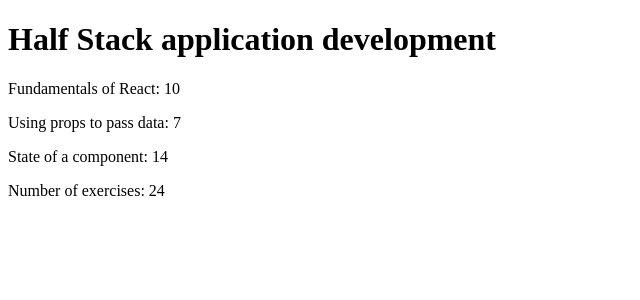
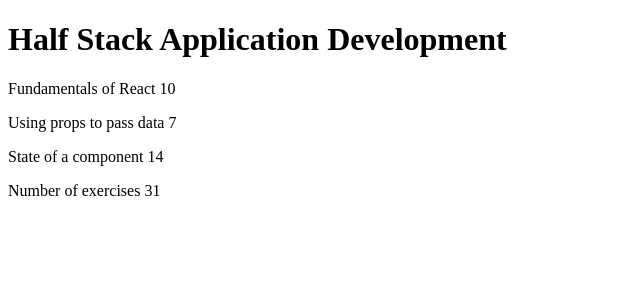
Before and after one commit to SidneyBuckner/full-stack-open-sandbox, a React (Create React App) app in the folder exercise-course-info/: page / in a window 1280 px wide. Shown: the top 300 px of the page, without its empty margins (0-640 px from the left). Built offline with nearby package versions, Linux system fonts and the light colour scheme.

Commit message:
Restarting Exercise 1.3

```diff
--- a/exercise-course-info/src/App.js
+++ b/exercise-course-info/src/App.js
@@ -1,69 +1,67 @@
+const Header = (props)=>{
+  return(
+    <div>
+      <h1>{props.course}</h1>
+    </div>
+  )
+  }
+
+  //The Part component takes in the parameter props as an object
+  // and tells us how the props will be displayed
+  // placeholders here!!!!!
+const Part = (props)=>{
+  return (<p>
+    {props.part} {props.exercise}
+  </p>);
+}
+
+//The Content component gives us corresponding fields
+// of the Props in Part component and defines what data will explicitly be displayed
+const Content = (props)=>{
+  return(
+  <div>
+    <Part part={props.part1} exercise={props.exercises1}/>
+    <Part part={props.part2} exercise={props.exercises2}/>
+    <Part part={props.part3} exercise={props.exercises3}/>
+  </div>
+  )
+  }
+
+  const Total = (props)=>{
+    return(
+    <div>
+      <p>Number of exercises {props.exercises1 + props.exercises2 + props.exercises3}</p>
+    </div>)}
+
 const App = () => {
-  const course = "Half Stack application development";
-  const parts = [
-    //index 0
-    {
-      name: "Fundamentals of React",
-      exercises: 10
-    },
-    //index 1
-    {
-      name: "Using props to pass data",
-      exercises: 7
-    },
-    //index 2
-    {
-      name: "State of a component",
-      exercises: 14
-    }
-  ];
+  const course = 'Half Stack Application Development'
+  const part1 = 'Fundamentals of React'
+  const exercises1 = 10
+  const part2 = 'Using props to pass data'
+  const exercises2 = 7
+  const part3 = 'State of a component'
+  const exercises3 = 14
 
-  const Header = () => {
-    return (
-      <div>
-        <h1>{course}</h1>
-      </div>
-    );
-  };
 
-  const Total = () => {
-    const numberOfExercises =
-      parts[0].exercises + parts[1].exercises + parts[1].exercises;
-    return (
-      <div>
-        <p>Number of exercises: {numberOfExercises}</p>
-      </div>
-    );
-  };
-
-  const Content = () => {
-    return (
-      <div>
-        <p>
-          <p>
-            {parts[0].name}: {parts[0].exercises}
-          </p>
-        </p>
-        <p>
-          <p>
-            {parts[1].name}: {parts[1].exercises}
-          </p>
-        </p>
-        <p>
-          <p>
-            {parts[2].name}: {parts[2].exercises}
-          </p>
-        </p>
-      </div>
-    );
-  };
   return (
     <div>
       <Header course={course} />
-      <Content />
-      <Total />
+      <Content
+        part1={part1}
+        exercises1={exercises1}
+        part2={part2}
+        exercises2={exercises2}
+        part3={part3}
+        exercises3={exercises3}
+        />
+      <Total
+        exercises1={exercises1}
+        exercises2={exercises2}
+        exercises3={exercises3}
+
+        />
     </div>
-  );
-};
+  )
+}
 
 export default App;
```
